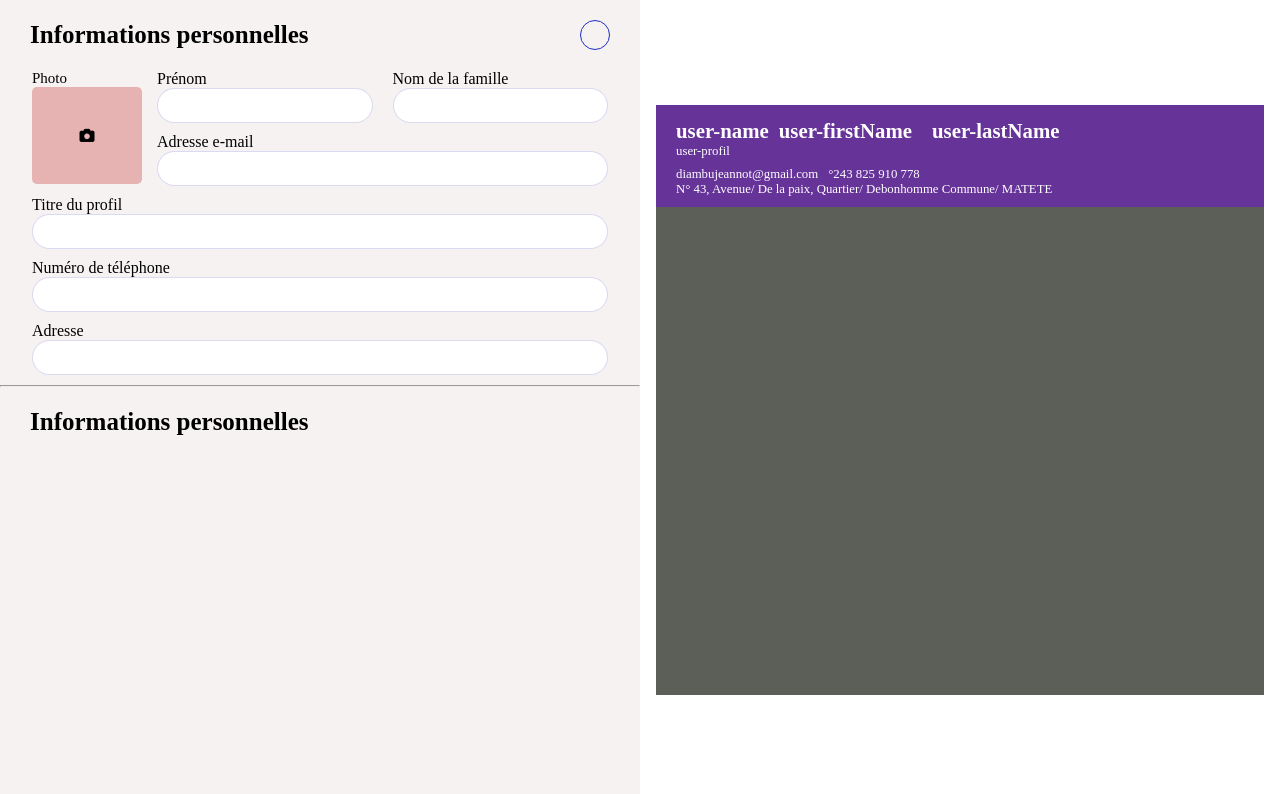
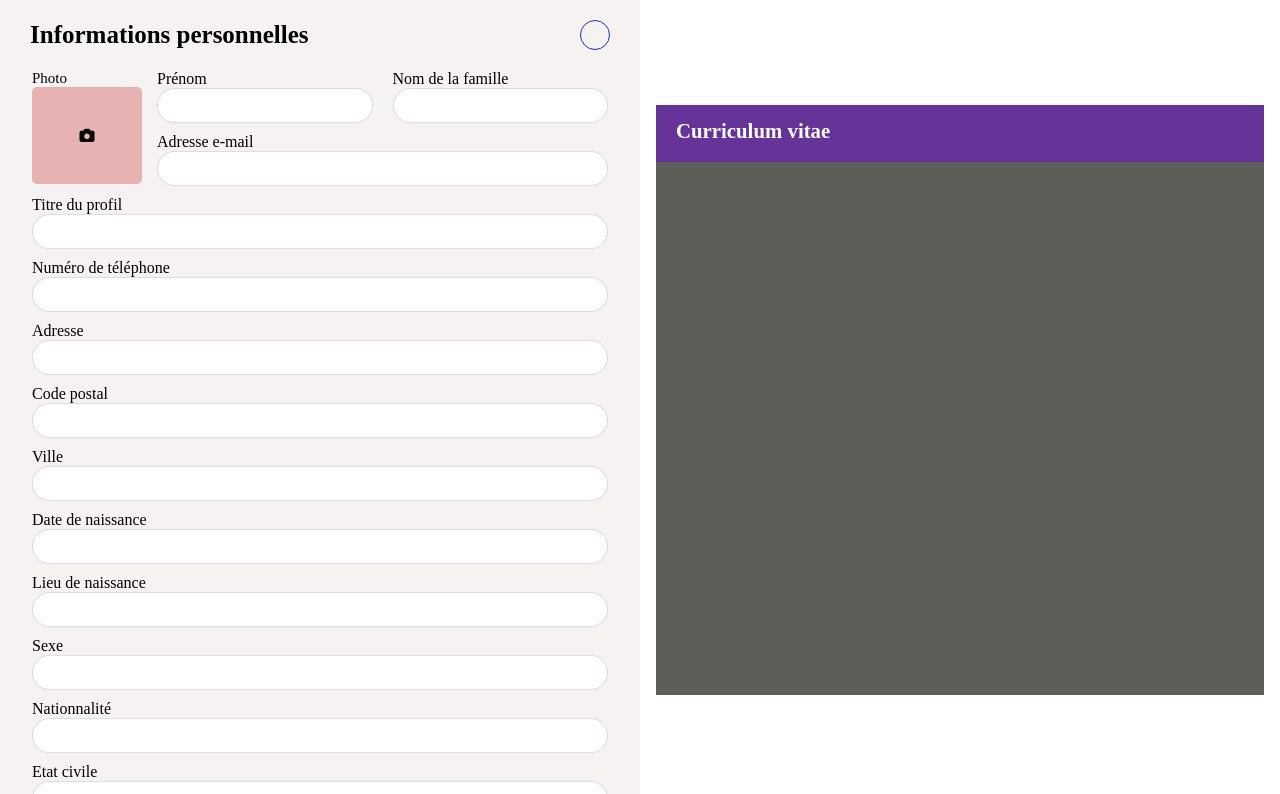
Before and after one commit to jeannotds/CV, a plain HTML site: page index.html in a window 1280 px wide. Both pictures are taken after a click on the element 595 px from the left and 35 px from the top of the page. Shown: the top 794 px of the page. Drawn offline with Linux system fonts and the light colour scheme.

Commit message:
evenement sur 4premier input sur html et ajout des inputs en html

```diff
--- a/index.html
+++ b/index.html
@@ -7,7 +7,6 @@
     <title>CV</title>
     <link rel="stylesheet" href="style.css">
     <link rel="stylesheet" href="font-awesome-4.7.0/css/font-awesome.min.css">
-    <!-- <link rel="stylesheet" href=""> -->
 </head>
 <body>
     <div class="container">
@@ -15,7 +14,6 @@
             <div class="personnel-info">
                 <h1 class="general-title-info">Informations personnelles</h1>
                <div class="actions">
-
                     <div class="quitter"><img src="img/circle-chevron-down-solid (1).svg" alt=""></div>
                     <div class="show-others-info-personelle"><img src="img/circle-chevron-down-solid (1).svg" alt=""></i></div>
                </div>
@@ -33,7 +31,7 @@
                             <div class="nameFistNom">
                                 <div class="namebloc">
                                     <label for="prenom">Prénom</label><br>
-                                    <input type="text" name="" id="prenom">
+                                    <input type="text" value="" name="" id="prenom">
                                 </div>
                                 <div class="famillyNamebloc">
                                     <label for="nom">Nom de la famille</label><br>
@@ -58,6 +56,38 @@
                         <label for="adresse">Adresse</label><br>
                         <input type="text" name="" id="adresse">
                     </div>
+                    <div>
+                        <label for="code-postal">Code postal</label><br>
+                        <input type="text" name="" id="code-postal">
+                    </div>
+                    <div>
+                        <label for="ville">Ville</label><br>
+                        <input type="text" name="" id="ville">
+                    </div>
+                    <div>
+                        <label for="date-nais">Date de naissance</label><br>
+                        <input type="text" name="" id="date-nais">
+                    </div>
+                    <div>
+                        <label for="lieu-nais">Lieu de naissance</label><br>
+                        <input type="text" name="" id="lieu-nais">
+                    </div>
+                    <div>
+                        <label for="sexe">Sexe</label><br>
+                        <input type="text" name="" id="sexe">
+                    </div>
+                    <div>
+                        <label for="nationalite">Nationnalité</label><br>
+                        <input type="text" name="" id="nationalite">
+                    </div>
+                    <div>
+                        <label for="etat-civil">Etat civile</label><br>
+                        <input type="text" name="" id="etat-civil">
+                    </div>
+                    <div>
+                        <label for="titre">Titre</label><br>
+                        <input type="text" name="" id="titre">
+                    </div>
                 </form>
             </div>
             <hr class="bar">
@@ -69,18 +99,16 @@
             <div class="resultat-information">
                <div class="all-user-personnel-info">
                     <div class="user-info-basic">
-                        <div class="user-names">user-name</div>
-                        <div class="user-firstName">user-firstName</div>
-                        <div class="user-lastName">user-lastName</div>
+                        <div class="user-names">Curriculum vitae</div>
+                        <div class="user-firstName"></div>
+                        <div class="user-lastName"></div>
                     </div>
-                    <div class="user-profil">user-profil</div>
+                    <div class="user-profil"></div>
                     <div class="user-contact-info">
-                        <div class="user-info-email">diambujeannot@gmail.com</div>
-                        <div class="user-info-contact">°243 825 910 778</div>
+                        <div class="user-info-email"></div>
+                        <div class="user-info-contact"></div>
                     </div>
-                    <div class="user-info-adress">
-                        N° 43, Avenue/ De la paix, Quartier/  Debonhomme Commune/ MATETE
-                    </div>
+                    <div class="user-info-adress"></div>
                </div>
             </div>
        </div>
--- a/script.js
+++ b/script.js
@@ -2,22 +2,74 @@
 const showOthersInfoPersonelle = document.querySelector('.show-others-info-personelle');
 const containerForm = document.querySelector('.container-form');
 const form = document.querySelector('form');
-
 const quitter = document.querySelector('.quitter');
+const prenomInput = document.querySelector('#prenom');
+const nomInput = document.querySelector('#nom');
+const emailInput = document.querySelector('#email');
+const profilInput = document.querySelector('#profil');
+const contactInput = document.querySelector('#contact');
+const adresseInput = document.querySelector('#adresse');
+///////////////////////////////////////////////////////////////////
+const userNames = document.querySelector('.user-names');
+const userFirstName = document.querySelector('.user-firstName');
+const userLastName = document.querySelector('.user-lastName');
+const userProfil = document.querySelector('.user-profil');
+const userInfoEmail = document.querySelector('.user-info-email');
+const userInfoContact = document.querySelector('.user-info-contact');
+const userInfoAdress = document.querySelector('.user-info-adress');
+////////////////////////////////////////////////////////////////////
+const codePostal = document.querySelector('#code-postal');
+const ville = document.querySelector('#ville');
+const dateNais = document.querySelector('#date-nais');
+const lieuNais = document.querySelector('#lieu-nais');
+const nationalite = document.querySelector('#nationalite');
+const etatCivil = document.querySelector('#etat-civil');
+const titre = document.querySelector('#titre');
 
 
 showOthersInfoPersonelle.addEventListener('click', ()=>{
-    containerForm.style.display ="block";
-    containerForm.style.transition ="all 3s ease";
-    containerForm.classList.add("container-form");
-    showOthersInfoPersonelle.style.display = "none";
-    quitter.style.display = "block";
-
+    myShowOthersInfoPersonelle()
 })
 quitter.addEventListener('click', ()=>{
+    myQuitter();
+})
+
+prenom.addEventListener('toggle', (e)=>{
+    prenom.textContent = prenom.value;
+    console.log(prenom.textContent)
+})
+
+function myQuitter(){
     console.log("salut!")
     quitter.style.display = "none";
     containerForm.style.display="none";
     showOthersInfoPersonelle.style.display = "block";
+}
 
+function myShowOthersInfoPersonelle(){
+    containerForm.style.display ="block";
+    containerForm.style.transition ="all 3s ease";
+    containerForm.classList.add("container-formjs");
+    showOthersInfoPersonelle.style.display = "none";
+    quitter.style.display = "block";
+}
+
+
+prenomInput.addEventListener('input', (e)=>{
+    userNames.textContent = prenomInput.value;
 })
+nomInput.addEventListener('input', (e)=>{
+    userFirstName.textContent = nomInput.value;
+})
+emailInput.addEventListener('input', (e)=>{
+    userInfoEmail.textContent = emailInput.value;
+})
+profilInput.addEventListener('input', (e)=>{
+    userProfil.textContent = profilInput.value;
+})
+contactInput.addEventListener('input', (e)=>{
+    userInfoContact.textContent = contactInput.value;
+})
+adresse.addEventListener('input', (e)=>{
+    userInfoAdress.textContent = adresse.value;
+})
--- a/style.css
+++ b/style.css
@@ -109,6 +109,19 @@ label{
     width: 100%;
     transition: all 10s ease;
     display: none;
+    transform: translateY(-400px);
+    /* background-color: red; */
+    /* transform: rotate(); */
+    opacity: 0;
+}
+.container-formjs{
+    width: 100%;
+    transition: all 10s ease;
+    display: none;
+    transition: all 10s ease;
+    transform: translateY(0);
+    opacity: 1;
+
 }
 
 .container-form input{
```
